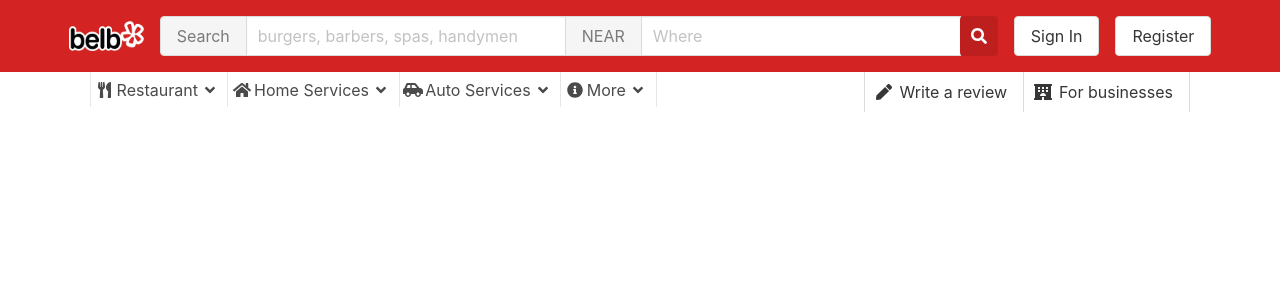
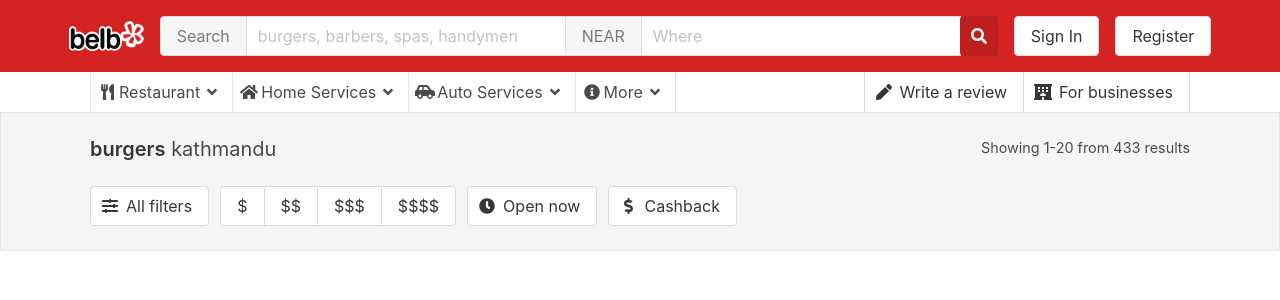
Before and after one commit to Azazel5/Yelp-Frontend, a React (Create React App) app: page /search in a window 1280 px wide. Shown: the top 300 px of the page. Built offline with nearby package versions, Linux system fonts and the light colour scheme.

Commit message:
Finished the search results summary component
- You can pass global in a nested css rule as well, such as .class1 h1:global(.css_coming_in_from_framework)
- Don't forget about the <strong> component

```diff
--- a/src/Navbar/Subnav/SubnavItem/SubnavItem.module.css
+++ b/src/Navbar/Subnav/SubnavItem/SubnavItem.module.css
@@ -1,7 +1,7 @@
 .sub-nav-item {
     display: flex;
     align-items: center;
-    padding: .35rem;
+    padding: .5rem;
     border-left: 1px solid rgb(230, 230, 230);
 }
 
--- a/src/Search/Search.js
+++ b/src/Search/Search.js
@@ -1,12 +1,14 @@
 import React from 'react'
 import Navbar from '../Navbar/Navbar'
 import Subnav from '../Navbar/Subnav/Subnav'
+import SearchResultsSummary from './SearchResultsSummary/SearchResultsSummary'
 
 export default function Search() {
     return (
         <div>
             <Navbar />
             <Subnav />
+            <SearchResultsSummary />
         </div>
     )
 }
--- /dev/null
+++ b/src/Search/SearchResultsSummary/SearchResultsSummary.js
@@ -0,0 +1,43 @@
+import React from 'react'
+import styles from './SearchResultsSummary.module.css'
+
+export default function SearchResultsSummary() {
+    return (
+        <div className={styles.container}>
+            <div className={styles['search-summary']}>
+                <h1 className='subtitle'><strong>burgers</strong> kathmandu</h1>
+                <p>Showing 1-20 from 433 results</p>
+            </div>
+
+            <div className={styles.filters}>
+                <button className={`button ${styles['subnav-button']}`}>
+                    <span className="icon">
+                        <i className="fas fa-sliders-h" />
+                    </span>
+                    <span>All filters</span>
+                </button>
+
+                <div className="buttons has-addons">
+                    <button className="button">$</button>
+                    <button className="button">$$</button>
+                    <button className="button">$$$</button>
+                    <button className="button">$$$$</button>
+                </div>
+
+                <button className={`button ${styles['subnav-button']}`}>
+                    <span className="icon">
+                        <i className="fas fa-clock" />
+                    </span>
+                    <span>Open now</span>
+                </button>
+
+                <button className={`button ${styles['subnav-button']}`}>
+                    <span className="icon">
+                        <i className="fas fa-dollar-sign" />
+                    </span>
+                    <span>Cashback</span>
+                </button>
+            </div>
+        </div>
+    )
+}
--- /dev/null
+++ b/src/Search/SearchResultsSummary/SearchResultsSummary.module.css
@@ -0,0 +1,34 @@
+.search-summary {
+    display: flex;
+    justify-content: space-between;
+    padding: 1.5rem 0;
+}
+
+.search-summary p {
+    font-size: .9rem;
+}
+
+.search-summary h1:global(.subtitle) {
+    margin: 0;
+}
+
+.container {
+    display: flex;
+    flex-direction: column;
+    align-items: center;
+    background: rgb(245, 245, 245);
+    border: 1px solid rgb(230, 230, 230);
+}
+
+.container > * {
+    max-width: 1100px;
+    width: 100%;
+}
+
+.filters {
+    display: flex;
+}
+
+.filters > * {
+    margin-right: .7rem;
+}
```
